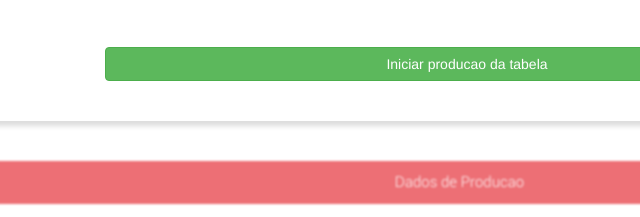
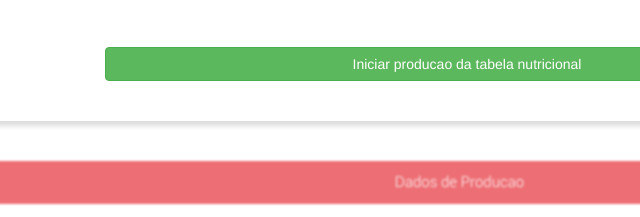
Before and after one commit to pedrohenriquesn/TabelaNutricional, a plain HTML site: page index.html in a window 1280 px wide. Shown: the part 417-634 px from the top of the page, 173-813 px from the left. Drawn offline with nearby package versions, Linux system fonts and the light colour scheme.

Commit message:
Atualizacao

```diff
--- a/index.html
+++ b/index.html
@@ -72,7 +72,7 @@
                         </div>
                         <div class="row">
                             <div class="col-md-offset-2 col-md-8">
-                                <button type="button" class="btn btn-success btn-block btn-dados-receita">Iniciar producao da tabela</button>
+                                <button type="button" class="btn btn-success btn-block btn-dados-receita">Iniciar producao da tabela nutricional</button>
                             </div>
                         </div>
 
```
